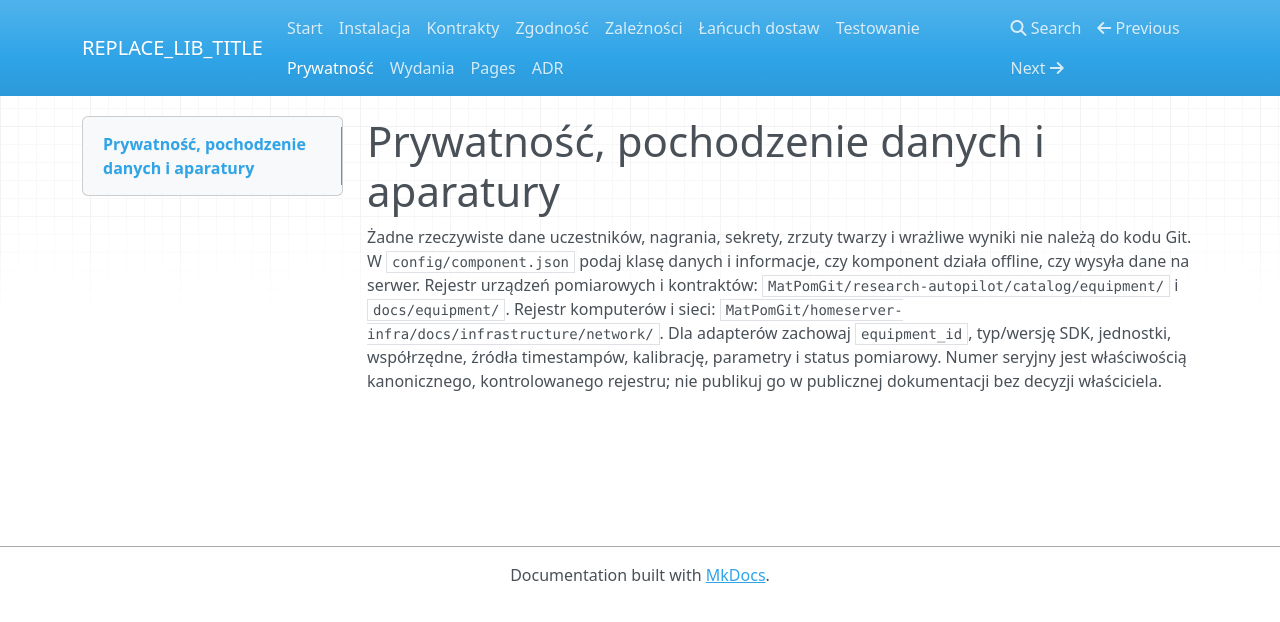
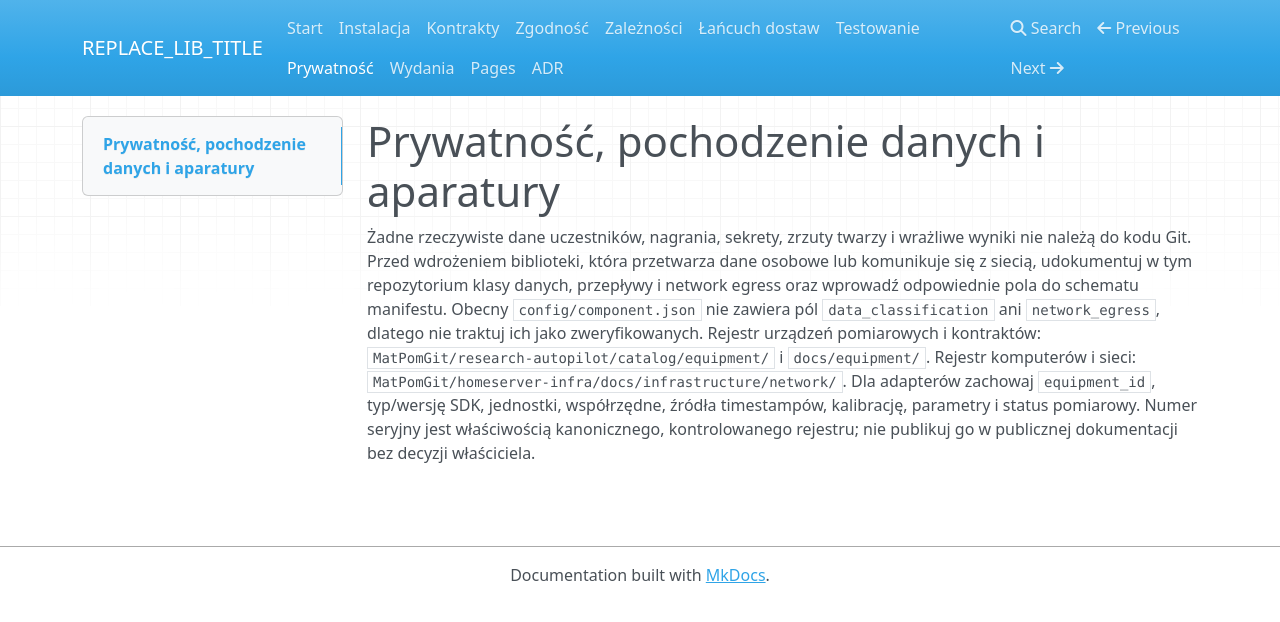
Before and after one commit to MatPomGit/repo-template-lib, an MkDocs documentation site: the page built from docs/privacy.md, in a window 1280 px wide. Shown: the top 622 px of the page. Built offline with MkDocs 1.6.1, drawn with Linux system fonts in a browser that asks for light colours; nearby versions of some CDN libraries.

Commit message:
docs: align privacy guidance with actual library manifest

```diff
--- a/docs/privacy.md
+++ b/docs/privacy.md
@@ -1,7 +1,7 @@
 # Prywatność, pochodzenie danych i aparatury
 
 Żadne rzeczywiste dane uczestników, nagrania, sekrety, zrzuty twarzy i wrażliwe wyniki nie należą do kodu Git.
-W `config/component.json` podaj klasę danych i informacje, czy komponent działa offline, czy wysyła dane na serwer.
+Przed wdrożeniem biblioteki, która przetwarza dane osobowe lub komunikuje się z siecią, udokumentuj w tym repozytorium klasy danych, przepływy i network egress oraz wprowadź odpowiednie pola do schematu manifestu. Obecny `config/component.json` nie zawiera pól `data_classification` ani `network_egress`, dlatego nie traktuj ich jako zweryfikowanych.
 Rejestr urządzeń pomiarowych i kontraktów: `MatPomGit/research-autopilot/catalog/equipment/` i `docs/equipment/`.
 Rejestr komputerów i sieci: `MatPomGit/homeserver-infra/docs/infrastructure/network/`.
 Dla adapterów zachowaj `equipment_id`, typ/wersję SDK, jednostki, współrzędne, źródła timestampów, kalibrację, parametry i status pomiarowy.
```
